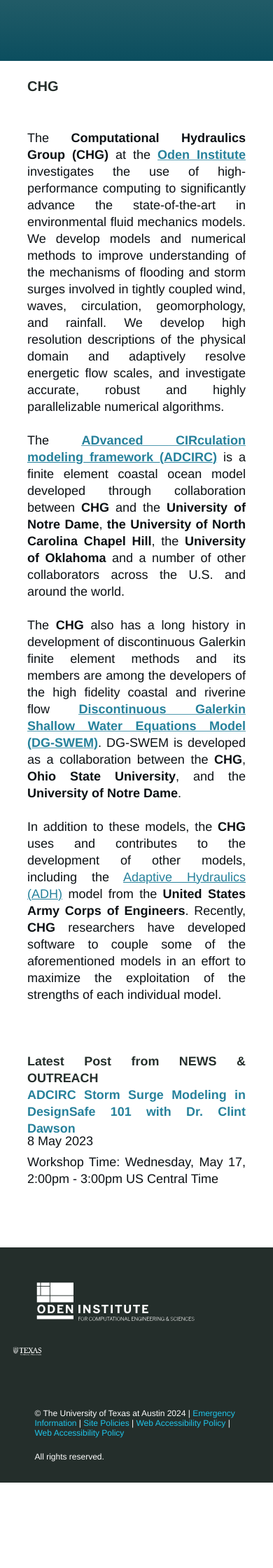
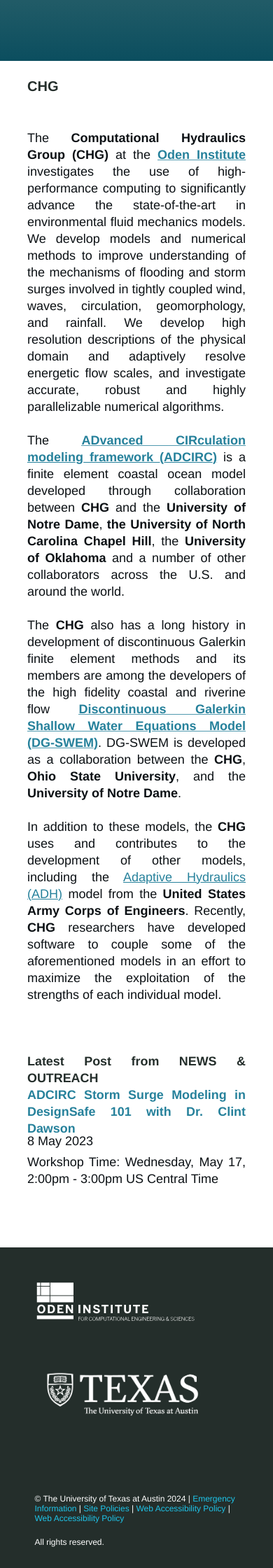
Before and after one commit to UT-CHG/UT-CHG.github.io, a Jekyll site: the page built from index.md, in a window 390 px wide. Shown: the part 753-2993 px from the top of the page at 70% size. Built offline with Jekyll 4.4.1, drawn with Linux system fonts in a browser that asks for light colours; before the commit the page ends 2871 px from its top, so only the background shows below that.

Commit message:
footer formatting issue for viewing on the phone

```diff
--- a/_includes/site-footer.html
+++ b/_includes/site-footer.html
@@ -86,6 +86,13 @@ p.b {
       position: relative;
       margin-left: 0%;
     }
+
+    .middle {
+      width: 90%;
+      position: relative;
+      margin-left: 2.5%;
+    }
+
     .right {
             width: 90%;
             flex-direction: column;
```
